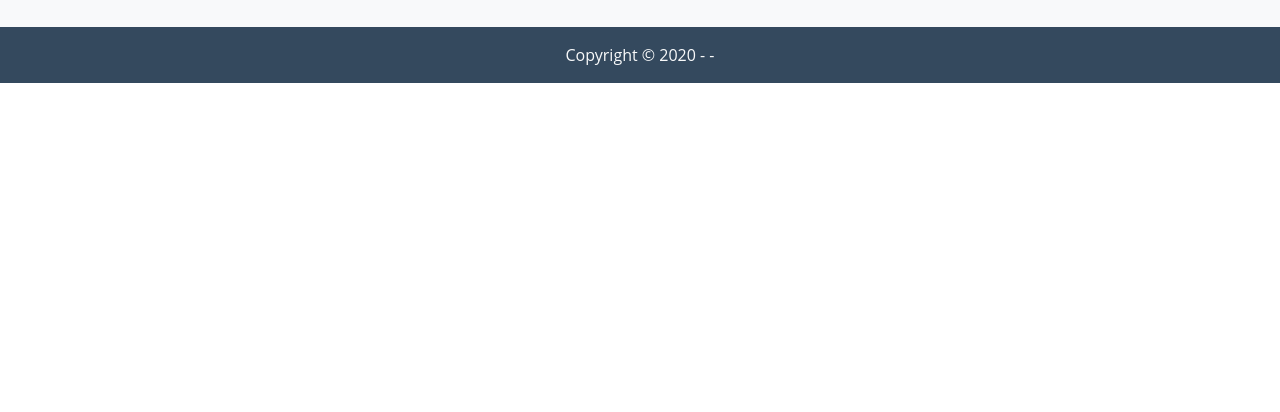
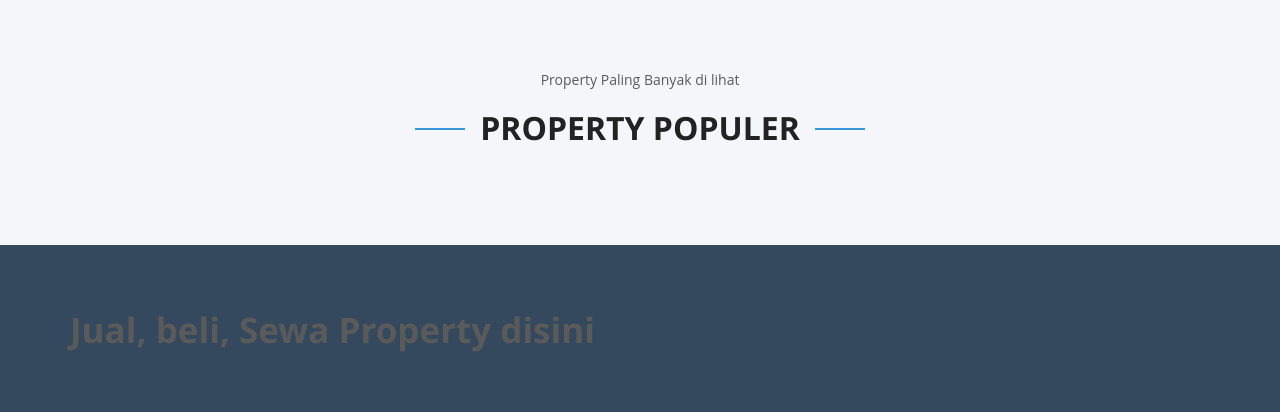
Before and after one commit to adhanchaniago/griyaniaga, a CodeIgniter app: page /database/ in a window 1280 px wide. Shown: the part 925-1337 px from the top of the page. Before the commit the page ends 1008 px from the top, so only its background shows below. Run offline with CodeIgniter, Linux system fonts and the light colour scheme; data that the repository does not hold is empty; some libraries are stand-ins or nearby versions; some web fonts are replaced.

Commit message:
Update Home Page

```diff
--- a/application/controllers/Home.php
+++ b/application/controllers/Home.php
@@ -19,41 +19,7 @@ class Home extends CI_Controller
       $id = $this->session->userdata('id');
       $user = $this->user_model->user_detail($id);
       $meta = $this->meta_model->get_meta();
-
-
-
-      $config['base_url']       = base_url('property/index/');
-      $config['total_rows']     = count($this->property_model->total_row_user());
-      $config['per_page']       = 3;
-      $config['uri_segment']    = 3;
-
-      //Membuat Style pagination untuk BootStrap v4
-      $config['first_link']       = 'First';
-      $config['last_link']        = 'Last';
-      $config['next_link']        = 'Next';
-      $config['prev_link']        = 'Prev';
-      $config['full_tag_open']    = '<div class="pagging text-center"><nav><ul class="pagination justify-content-center">';
-      $config['full_tag_close']   = '</ul></nav></div>';
-      $config['num_tag_open']     = '<li class="page-item"><span class="page-link">';
-      $config['num_tag_close']    = '</span></li>';
-      $config['cur_tag_open']     = '<li class="page-item active"><span class="page-link">';
-      $config['cur_tag_close']    = '<span class="sr-only">(current)</span></span></li>';
-      $config['next_tag_open']    = '<li class="page-item"><span class="page-link">';
-      $config['next_tagl_close']  = '<span aria-hidden="true">&raquo;</span></span></li>';
-      $config['prev_tag_open']    = '<li class="page-item"><span class="page-link">';
-      $config['prev_tagl_close']  = '</span>Next</li>';
-      $config['first_tag_open']   = '<li class="page-item"><span class="page-link">';
-      $config['first_tagl_close'] = '</span></li>';
-      $config['last_tag_open']    = '<li class="page-item"><span class="page-link">';
-      $config['last_tagl_close']  = '</span></li>';
-
-
-      //Limit dan Start
-      $limit                    = $config['per_page'];
-      $start                    = ($this->uri->segment(3)) ? ($this->uri->segment(3)) : 0;
-      //End Limit Start
-      $this->pagination->initialize($config);
-      $property = $this->property_model->get_property($limit, $start);
+      $popular_property = $this->property_model->get_property_popular();
 
       // End Listing Berita dengan paginasi
       $data = array(
@@ -62,7 +28,7 @@ class Home extends CI_Controller
         'keywords'    => 'Berita - ' . $meta->keywords,
         'user'        => $user,
         'meta'        => $meta,
-        'property'    => $property,
+        'popular_property'    => $popular_property,
         'pagination'    => $this->pagination->create_links(),
         'content'       => 'front/home/index_home'
       );
--- a/application/models/Property_model.php
+++ b/application/models/Property_model.php
@@ -131,7 +131,7 @@ class Property_model extends CI_Model{
 
 	// FRONT VIEW
 
-	//Read Berita
+	//Read Properti
 	public function read($property_slug)
 	{
 			$this->db->select('property.*,user.user_name, user.user_image, user.user_bio, user.date_register, user.user_phone, user.user_whatsapp, user.email, company.company_name, company.company_logo');
@@ -145,7 +145,7 @@ class Property_model extends CI_Model{
 			return $query->row();
 	}
 	// Update Counter Property
-	function update_counter($property_slug)
+	public function update_counter($property_slug)
 	{
 			// return current article views
 			$this->db->where('property_slug', urldecode($property_slug));
@@ -156,6 +156,21 @@ class Property_model extends CI_Model{
 			$this->db->set('property_views', ($count->property_views + 1));
 			$this->db->update('property');
 	}
+	public function get_property_popular()
+	{
+		$this->db->select('property.*, user.user_image');
+		$this->db->from('property');
+		$this->db->where('start_date <= ' , date('Y-m-d'));
+		$this->db->where('expired_date >= ' , date('Y-m-d'));
+
+		// join
+		$this->db->join('user', 'user.id = property.user_id', 'LEFT');
+		// End Join
+		$this->db->order_by('property_views', 'DESC');
+		$this->db->limit(3);
+		$query = $this->db->get();
+		return $query->result();
+	}
 
 
 }
--- a/application/views/front/home/index_home.php
+++ b/application/views/front/home/index_home.php
@@ -26,27 +26,117 @@
   <div class="elemant-bg-overlay black"></div>
 </section>
 
+<!-- End Header -->
+
+<section>
+<div class="box">
   <div class="container">
+
+
+             <div class="col-xl-12">
+                <div class="section-title text-center mb-60">
+                   <p>Tempat Terbaik untuk mencari dan menjual property</p>
+                   <h2>Layanan</h2>
+                </div>
+             </div>
+
+
     <div class="row">
 
-  <?php foreach ($property as $property) :?>
+
+
+      <div class="col-lg-4 col-md-4 col-sm-4 col-xs-12">
+        <div class="card box-part text-center">
+          <div class="card-body">
+            <i class="ri-building-2-line fa-3x text-info" aria-hidden="true"></i>
+            <div class="title">
+              <h4>Cari Properti</h4>
+            </div>
+            <div class="text">
+              <span>Cari Property sesuai dengan bdget dan wilayah.</span>
+            </div>
+
+          </div>
+        </div>
+      </div>
+
+
+      <div class="col-lg-4 col-md-4 col-sm-4 col-xs-12">
+        <div class="card box-part text-center">
+          <div class="card-body">
+            <i class="ri-vip-crown-line fa-3x text-success" aria-hidden="true"></i>
+            <div class="title">
+              <h4>Agen Profesional</h4>
+            </div>
+            <div class="text">
+              <span>Agent Property Profesional dan berpengalaman di bidangnya.</span>
+            </div>
+
+          </div>
+        </div>
+      </div>
+
+      <div class="col-lg-4 col-md-4 col-sm-4 col-xs-12">
+        <div class="card box-part text-center">
+          <div class="card-body">
+            <i class="ri-service-line fa-3x text-primary" aria-hidden="true"></i>
+            <div class="title">
+              <h4>Beli dan Jual Properti</h4>
+            </div>
+            <div class="text">
+              <span>Tempat yang pas untuk mencari atau menjual property anda.</span>
+            </div>
+
+          </div>
+        </div>
+      </div>
+
+
+
+
+
+
+
+
+
+
+
+    </div>
+  </div>
+</div>
+</section>
+
+
+<section class="bg-white">
+<div class="container">
+
+  <div class="col-xl-12">
+     <div class="section-title text-center mb-60">
+        <p>Property Paling Banyak di lihat</p>
+        <h2>Property Populer</h2>
+     </div>
+  </div>
+
+  <div class="row">
+
+    <?php foreach ($popular_property as $popular_property) :?>
 
 
       <div class="col-md-4">
         <div class="card profile-card-2">
           <div class="card-img-block">
-                        <img src="<?php echo base_url('assets/img/property/'.$property->property_image);?>" alt="Card image cap" />
+            <img src="<?php echo base_url('assets/img/property/'.$popular_property->property_image);?>" alt="Card image cap" />
           </div>
           <div class="card-body pt-3">
             <div class="profile-canvas">
-                        <img src="<?php echo base_url('assets/img/avatars/'.$property->user_image);?>" alt="profile-image" class="profile"/>
+              <img src="<?php echo base_url('assets/img/avatars/'.$popular_property->user_image);?>" alt="profile-image" class="profile"/>
             </div>
-                        <a href="<?php echo base_url('property/detail/'.$property->property_slug);?>"><h5 class="card-title"><?php echo $property->property_title;?></h5></a>
-                        <p class="card-text"><?php echo $property->property_address;?></p>
-                        <h3>Rp. <?php echo number_format($property->property_price,'0',',','.');?></h3>
+            <a href="<?php echo base_url('property/detail/'.$popular_property->property_slug);?>"><h5 class="card-title"><?php echo $popular_property->property_title;?></h5></a>
+            <p class="card-text"><?php echo $popular_property->property_address;?></p>
+            <h3>Rp. <?php echo number_format($popular_property->property_price,'0',',','.');?></h3>
           </div>
           <div class="card-footer py-4">
-                      <i class="fas fa-bed"></i> <?php echo $property->property_bed;?> Km Tidur  <i class="fas fa-bath"></i> <?php echo $property->property_bath;?> Km Mandi
+            <i class="fas fa-bed"></i> <?php echo $popular_property->property_bed;?> Km Tidur  <i class="fas fa-bath"></i> <?php echo $popular_property->property_bath;?> Km Mandi
           </div>
         </div>
       </div>
@@ -57,10 +147,6 @@
 
   </div>
 
-<div class="pagination col-md-12">
-    <?php if (isset($pagination)) {
-        echo $pagination;
-    } ?>
-</div>
 
 </div>
+</section>
```
Lines whose indentation alone changed are shown as unchanged.
